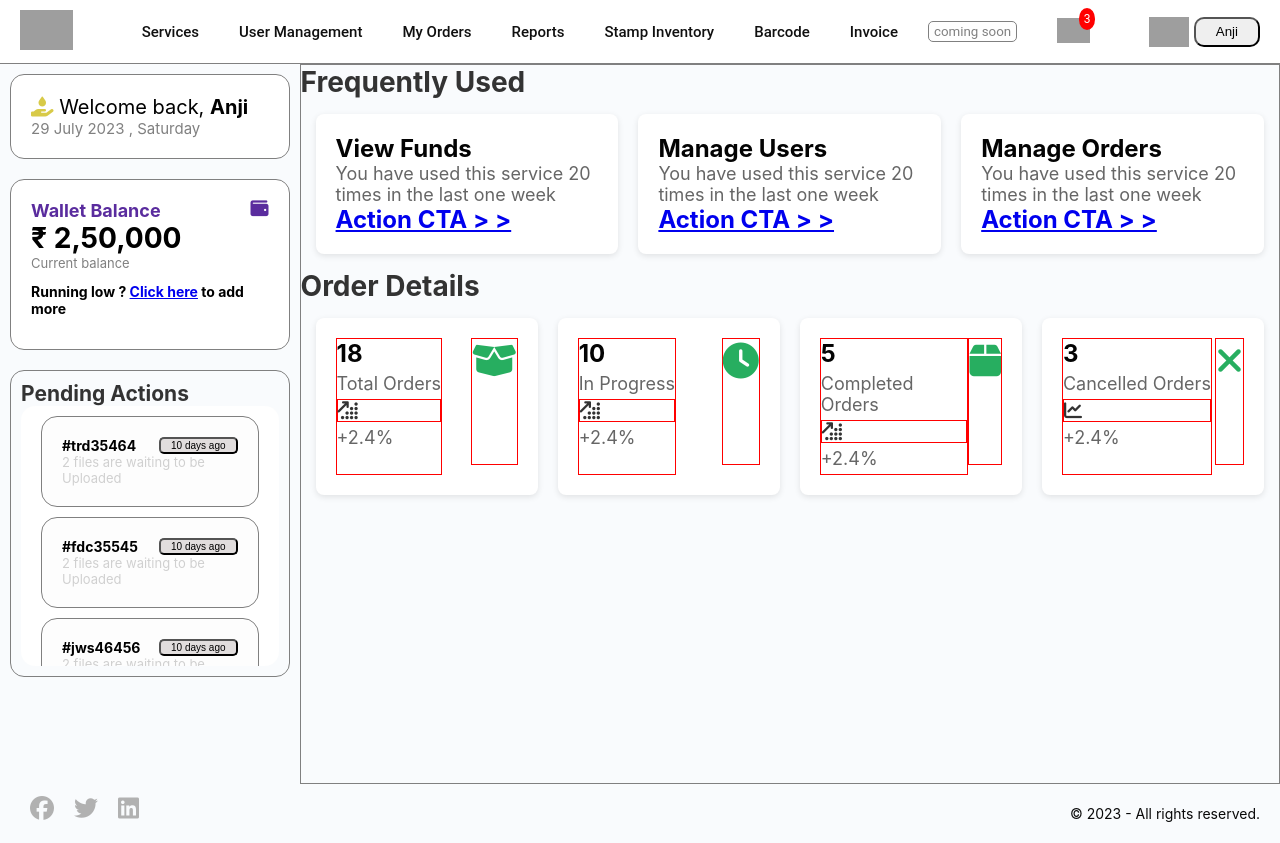
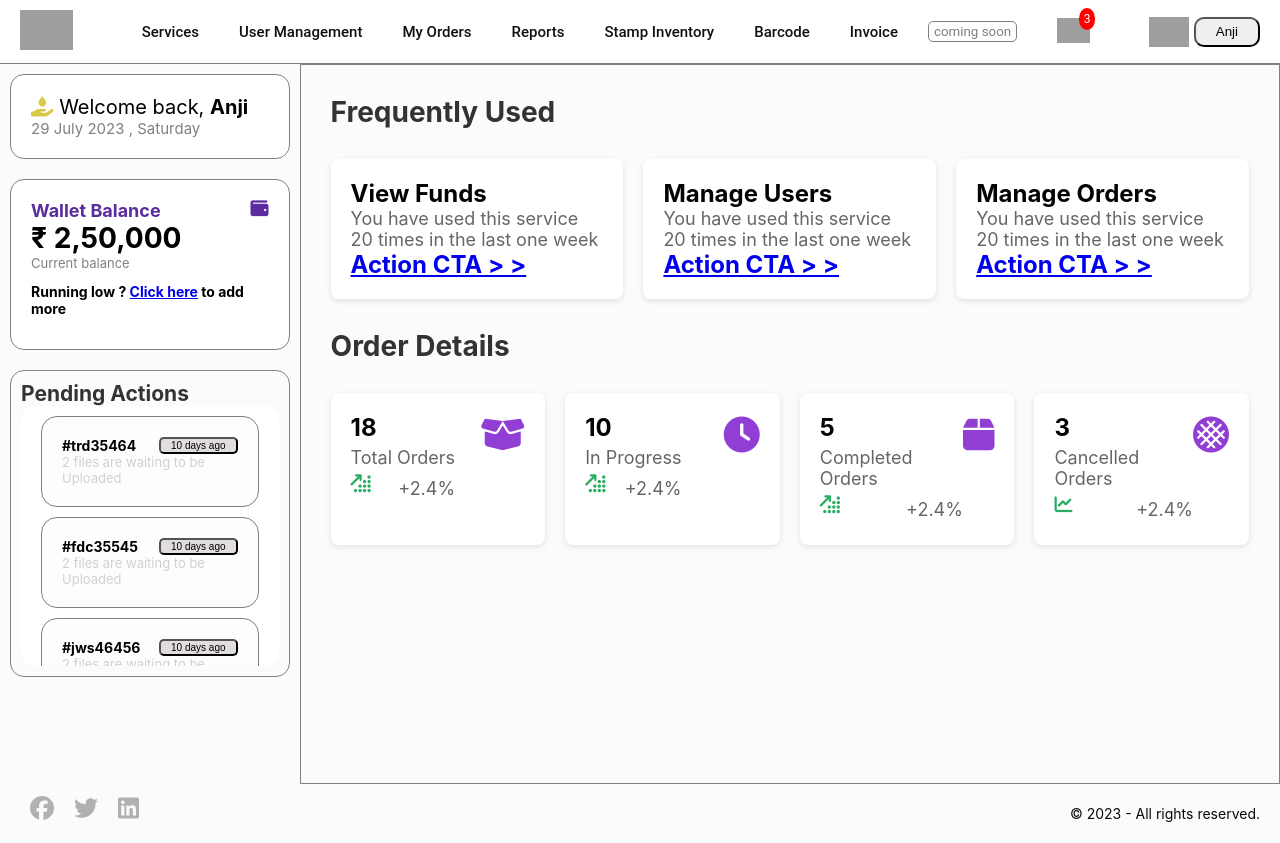
Before and after one commit to Anji515/Doqfy_App, an Angular app: page / in a window 1280 px wide. Built offline with nearby package versions, Linux system fonts and the light colour scheme; grey boxes are pictures that could not be loaded.

Commit message:
Right component CSS updated

```diff
--- a/src/app/Components/Right-component/right-box.component.css
+++ b/src/app/Components/Right-component/right-box.component.css
@@ -1,9 +1,16 @@
 .grid-container {
     display: grid;
-    padding: 15px;
+    padding: 30px 0px;
     grid-template-columns: repeat(auto-fit, minmax(200px, 1fr));
     gap: 20px;
   }
+
+  .main-container{
+    padding: 30px;
+  }
+  /* h1{
+    margin-left: 30px;
+  } */
 
   .frequent{
     background-color: #ffffff;
@@ -41,15 +48,21 @@
   .orders .logo {
     font-size: 36px;
     margin-bottom: 10px;
-    color: #27ae60;
+    color: #913ed5;
   }
 
   .orders .logo i {
     display: inline-block;
   }
 
+  .logoPer{
+   display: flex;
+   justify-content: space-between;
+   color: #27ae60;
+  }
+
   .orders div{
-    border: 1px solid red;
+    border: 0px solid red;
     text-align: left;
   }
 
--- a/src/app/Components/Right-component/right-box.component.html
+++ b/src/app/Components/Right-component/right-box.component.html
@@ -1,5 +1,8 @@
-<div>
-    <h1>Frequently Used</h1>
+
+<div class="main-container">
+
+    <div>
+        <h1>Frequently Used</h1>
     <div class="grid-container">
         <div class="frequent" *ngFor="let item of frequent">
           <h2>{{ item.title }}</h2>
@@ -7,7 +10,6 @@
           <h2><a href="#">{{ item.link }} > ></a></h2>
     </div>
 </div>
-
 <div>
    <h1>Order Details</h1>
    <div class="grid-container">
@@ -15,8 +17,10 @@
         <div>
             <h2>{{ order.count }}</h2>
             <p>{{ order.status }}</p>
-            <div class="logoPer" [innerHTML]="order.logoPer"></div>
-            <p>{{ order.percentage }}</p>
+            <div class="logoPer">
+                <div [innerHTML]="order.logoPer"></div>
+                <p>{{ order.percentage }}</p>
+            </div>
         </div>
         <div class="logo" [innerHTML]="order.logo"></div>
     </div>
@@ -24,3 +28,5 @@
 </div>
 
 </div>
+
+</div>
--- a/src/app/Components/Right-component/right-box.component.ts
+++ b/src/app/Components/Right-component/right-box.component.ts
@@ -17,7 +17,7 @@ export class RightComponent {
     { count: 18, status: 'Total Orders',logoPer:'<i class="fa-solid fa-arrow-up-right-dots"></i>' , percentage: '+2.4%', logo:'<i class="fa-solid fa-box-open"></i>' },
     { count: 10, status: 'In Progress', logoPer:'<i class="fa-solid fa-arrow-up-right-dots"></i>' , percentage: '+2.4%', logo:'<i class="fa-solid fa-clock"></i>' },
     { count: 5, status: 'Completed Orders', logoPer:'<i class="fa-solid fa-arrow-up-right-dots"></i>' , percentage: '+2.4%', logo:'<i class="fa-solid fa-box"></i>' },
-    { count: 3, status: 'Cancelled Orders', logoPer:'<i class="fa-solid fa-chart-line"></i>' , percentage: '+2.4%', logo:'<i class="fa-solid fa-xmark"></i>' },
+    { count: 3, status: 'Cancelled Orders', logoPer:'<i class="fa-solid fa-chart-line"></i>' , percentage: '+2.4%', logo:'<i class="fa-solid fa-stroopwafel"></i>' },
   ]
 
   statesOfIndia: string[] = [
```
